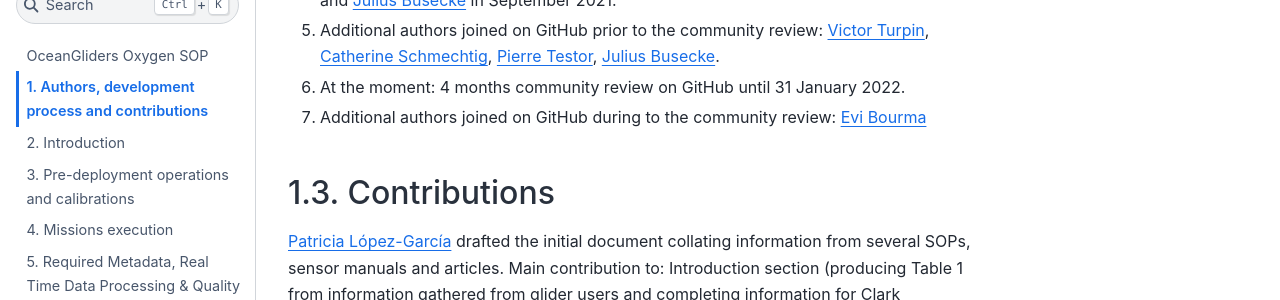
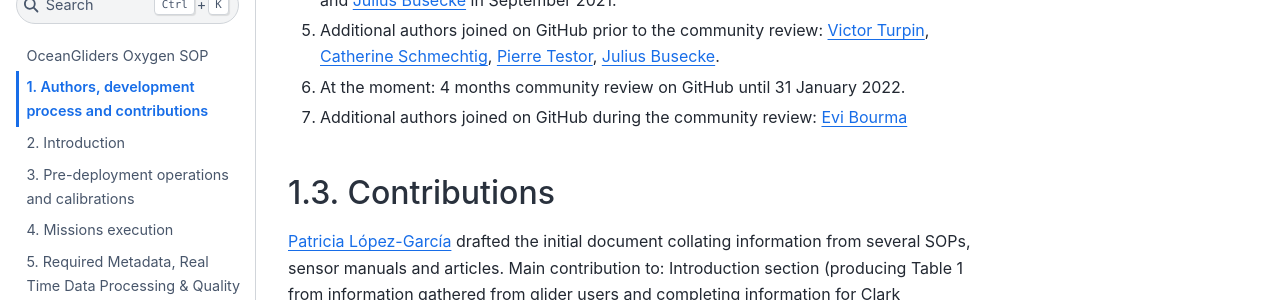
Before and after one commit to OceanGlidersCommunity/Oxygen_SOP, a Jupyter Book: the page built from sections/authors_SOP_development_process.md, in a window 1280 px wide and 900 px high, scrolled down 1420 px. Shown: the part 153-453 px from the top of the window. Built offline with Jupyter Book 1.0.4 settings and Sphinx 7.4.7 and the Sphinx Book theme 1.1.4, drawn with Linux system fonts in a browser that asks for light colours.

```diff
--- a/sections/authors_SOP_development_process.md
+++ b/sections/authors_SOP_development_process.md
@@ -39,7 +39,7 @@ Additional authors joined: [Bastien Y. Queste](https://github.com/bastienqueste)
 
 6) At the moment: 4 months community review on GitHub until 31 January 2022.
 
-7) Additional authors joined on GitHub during to the community review: [Evi Bourma](https://github.com/evibourma)
+7) Additional authors joined on GitHub during the community review: [Evi Bourma](https://github.com/evibourma)
 
 ## Contributions
 
```
